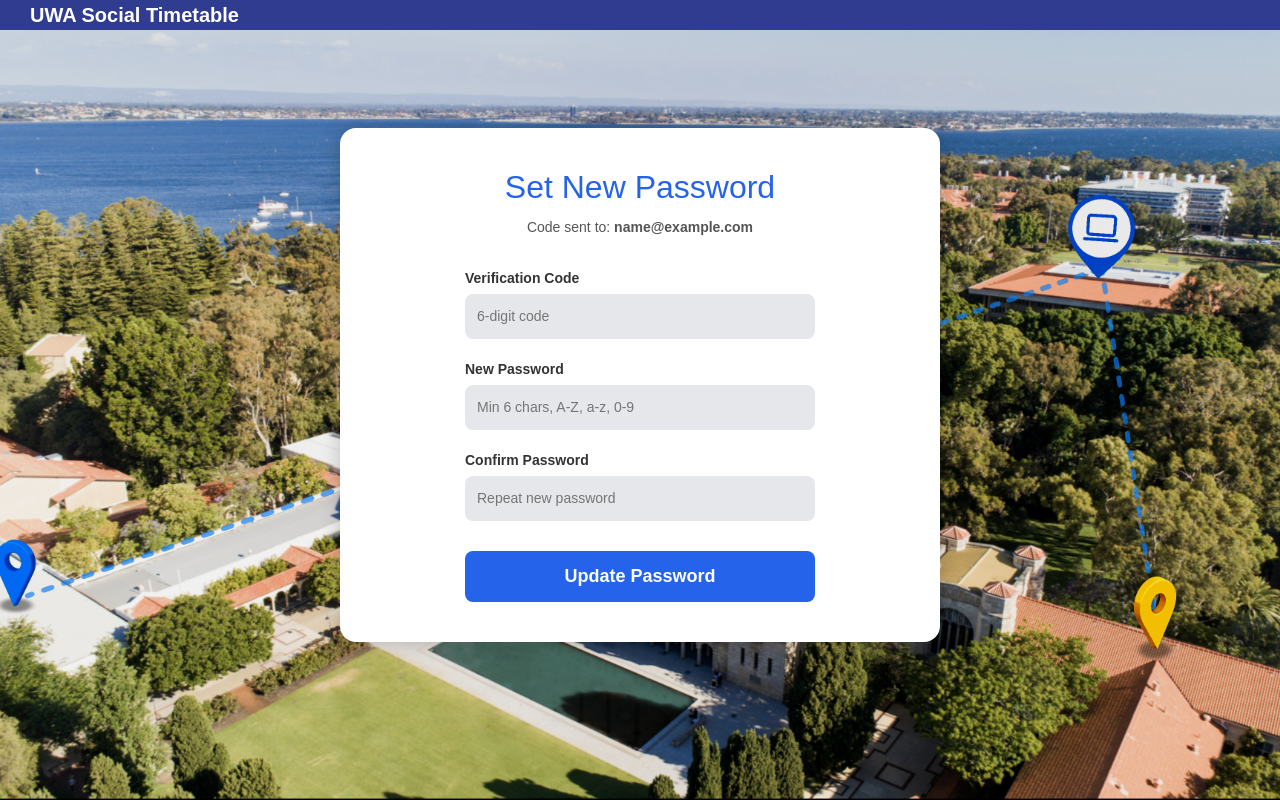
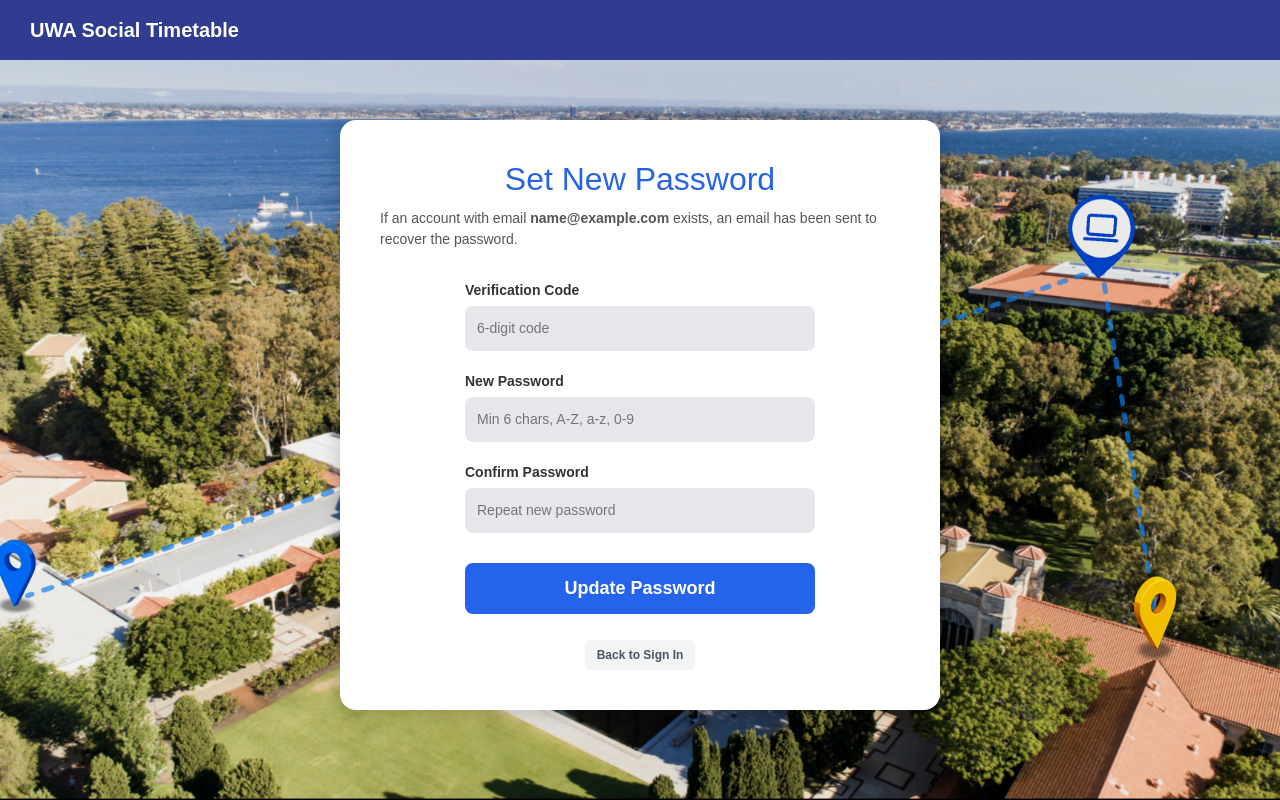
Before and after one commit to JimmygamerIV/AgileWebDev, a Flask app: page /reset_password in a window 1280 px wide. Run offline with Flask 3, Linux system fonts and the light colour scheme; the visitor is signed in with stand-in values (Sample User, id 1); some libraries are stand-ins or nearby versions.

Commit message:
Forgot password now always redirects to reset, for any valid UWA email. It validates @uwa.edu.au or @student.uwa.edu.au and shows an error if invalid. The reset page message is now the generic “If an account with email … exists…”. Forgot page shows validation errors in a red box and the navbar styling matches sign‑in/sign‑up. Reset page navbar styling now matches sign‑in/sign‑up
Fixed the NameError in the form argument in auth.py

Once a password is successfully reset, a green box will now show on the main signin page confirming the success of resetting the user's password

The reset_password page now has a button to go back to the main signin page

```diff
--- a/auth.py
+++ b/auth.py
@@ -123,7 +123,12 @@ def signin():
     form = SigninForm()
 
     if request.method == 'GET':
-        return render_template("signin.html", form=form, show_full_nav=False)
+        return render_template(
+            "signin.html",
+            form=form,
+            reset_success=request.args.get("reset") == "1",
+            show_full_nav=False
+        )
 
     if not form.validate_on_submit():
         return render_template("signin.html", form=form, show_full_nav=False)
@@ -163,23 +168,29 @@ def logout():
 @auth_bp.route('/forgot_password',methods=['GET',"POST"])
 def forgot_password():
     if request.method == 'GET':
-        return render_template('forgot_password.html')
+        return render_template('forgot_password.html', show_full_nav=False)
 
     email = request.form.get('email').strip().lower()
+    uwa_email_regex = r'^[a-zA-Z0-9._%+-]+@(student\.)?uwa\.edu\.au$'
+    if not re.match(uwa_email_regex, email):
+        return render_template(
+            "forgot_password.html",
+            error="Please use a valid UWA email (@student.uwa.edu.au or @uwa.edu.au).",
+            show_full_nav=False
+        )
 
     db =    Session()
     try:
         user = db.query(User).filter(User.email == email).first()
-        if not user:
-            return render_template("forgot_password.html",error="Email not found.")
-        code = send_verification_code(email)
-        if code:
-            session['reset_email'] = email
-            session['reset_code'] = code
+        session['reset_email'] = email
+        session.pop('reset_code', None)
 
-            return redirect(url_for("auth.reset_password"))
-        else:
-            return render_template("forgot_password.html",error="Failded to send email.")
+        if user:
+            code = send_verification_code(email)
+            if code:
+                session['reset_code'] = code
+
+        return redirect(url_for("auth.reset_password"))
 
     finally:
         db.close()
@@ -203,16 +214,16 @@ def reset_password():
         return render_template("reset_password.html", error="Passwords do not match.")
 
     if len(new_password) < 6:
-        return render_template("reset_password.html", error="Password must be at least 6 characters long.", form=form, show_full_nav=False)
+        return render_template("reset_password.html", error="Password must be at least 6 characters long.", show_full_nav=False)
 
     if not re.search(r"[A-Z]", new_password):
-        return render_template("reset_password.html", error="Password must contain at least one uppercase letter (A-Z).", form=form, show_full_nav=False)
+        return render_template("reset_password.html", error="Password must contain at least one uppercase letter (A-Z).", show_full_nav=False)
 
     if not re.search(r"[a-z]", new_password):
-        return render_template("reset_password.html", error="Password must contain at least one lowercase letter (a-z).", form=form, show_full_nav=False)
+        return render_template("reset_password.html", error="Password must contain at least one lowercase letter (a-z).", show_full_nav=False)
 
     if not re.search(r"\d", new_password):
-        return render_template("reset_password.html", error="Password must contain at least one number (0-9).", form=form, show_full_nav=False)
+        return render_template("reset_password.html", error="Password must contain at least one number (0-9).", show_full_nav=False)
 
 
     db = Session()
@@ -225,7 +236,7 @@ def reset_password():
             session.pop('reset_email', None)
             session.pop('reset_code', None)
 
-            return redirect(url_for('auth.signin'))
+            return redirect(url_for('auth.signin', reset='1'))
     except Exception as e:
         db.rollback()
         return render_template("reset_password.html", error=f"Database error: {e}")
--- a/static/reset_password.css
+++ b/static/reset_password.css
@@ -128,3 +128,56 @@ body {
         width: 100%;
     }
 }
+
+/* Navbar */
+.navbar {
+    width: 100%;
+    background-color: #2f3c8f;
+    padding: 15px 30px;
+    box-sizing: border-box;
+}
+
+/* Title inside navbar */
+.nav-left {
+    color: white;
+    font-size: 20px;
+    font-weight: bold;
+}
+
+/* Navbar */
+.navbar {
+    width: 100%;
+    background-color: #2f3c8f;
+    padding: 15px 30px;
+    box-sizing: border-box;
+}
+
+/* Title inside navbar */
+.nav-left {
+    color: white;
+    font-size: 20px;
+    font-weight: bold;
+}
+
+.btn-secondary {
+    display: inline-block;
+    font-size: 12px;
+    padding: 6px 12px;
+    background-color: #f3f4f6;
+    color: #4b5563;
+    border-radius: 6px;
+    text-decoration: none;
+    font-weight: 600;
+    transition: background-color 0.2s ease;
+}
+
+.btn-secondary:hover {
+    background-color: #e5e7eb;
+}
+
+.reset-footer {
+    margin-top: 26px;
+    width: 100%;
+    display: flex;
+    justify-content: center;
+}
--- a/templates/reset_password.html
+++ b/templates/reset_password.html
@@ -10,7 +10,7 @@
 <div class="signin-container">
     <div class="signin-card">
         <h1>Set New Password</h1>
-        <p class="subtitle">Code sent to: <strong>{{ email }}</strong></p>
+        <p class="subtitle">If an account with email <strong>{{ email }}</strong> exists, an email has been sent to recover the password.</p>
 
         {% if error %}
             <div class="alert-error">{{ error }}</div>
@@ -30,6 +30,9 @@
 
             <button type="submit">Update Password</button>
         </form>
+        <div class="reset-footer">
+            <a class="btn-secondary" href="{{ url_for('auth.signin') }}">Back to Sign In</a>
+        </div>
     </div>
 </div>
 {% endblock %}
--- a/templates/signin.html
+++ b/templates/signin.html
@@ -5,6 +5,10 @@
   <div class="signin-card">
         <h1>Welcome to UWA Social Timetable!</h1>
         <p class="subtitle">Sign in to your account:</p>
+
+        {% if reset_success %}
+        <div class="alert-success">Password reset successfully!</div>
+        {% endif %}
 
         {% if error %}
     <p style="color: red">{{ error }}</p>
```
Also changed, not shown: static/forgot_password.css (+52 -0 lines), static/signin.css (+11 -0 lines), templates/forgot_password.html (+9 -1 lines).
